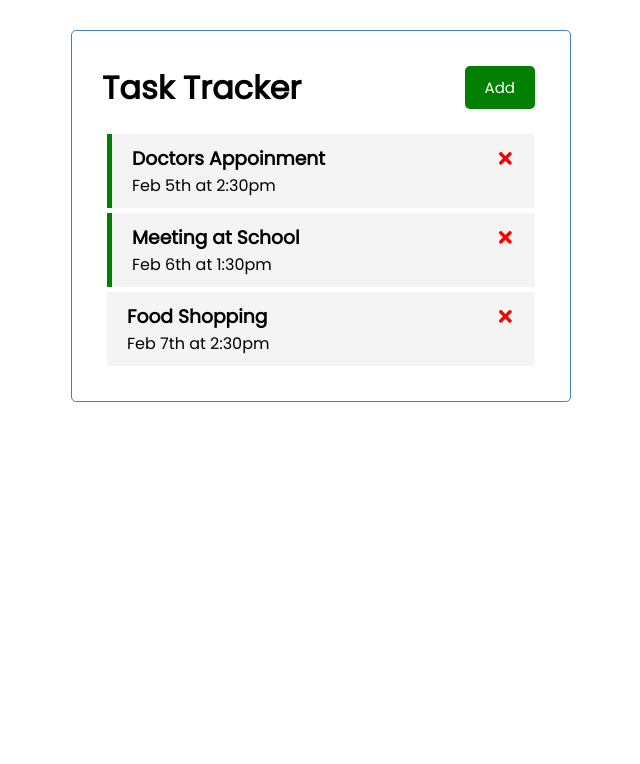
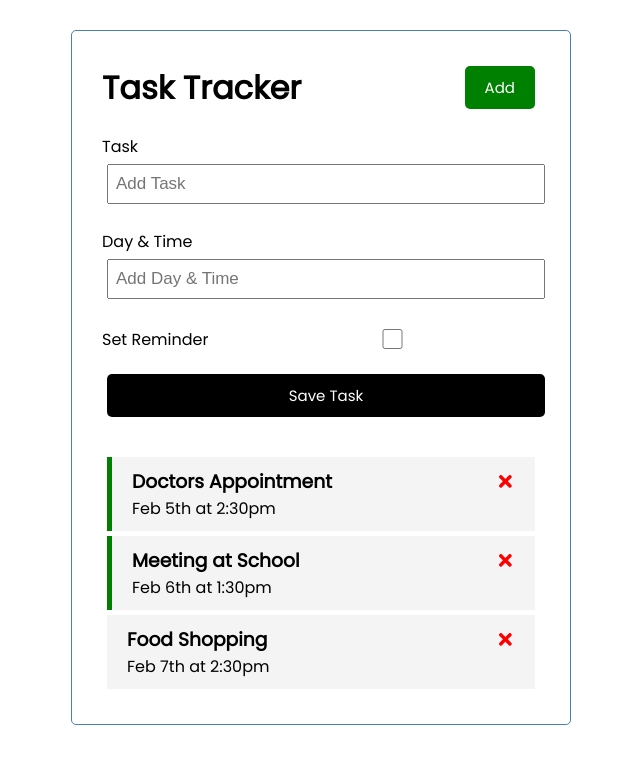
Before and after one commit to shayanshirazian/React-Task-Tracker, a React (Create React App) app: page / in a window 1280 px wide. Both pictures are taken after a click on the button "Add". Shown: the top 764 px of the page, without its empty margins (319-959 px from the left). Built offline with nearby package versions, Linux system fonts and the light colour scheme.

Commit message:
1. Each task creates and can be added by "Save Task" btn
2. when opening the app , add section is not shown and by clicking on "add btn" boxes appear and text can be inputed in the task list .

```diff
--- a/src/App.tsx
+++ b/src/App.tsx
@@ -1,57 +1,64 @@
 import React, {useState} from 'react';
 import Header from './components/Header';
 import Tasks from './components/Tasks';
-
+import AddTask from './components/AddTask';
 
 const App = () => {
+    const [showAddTask, setShowAddTask] = useState<boolean>(false);
+
     const [tasks, setTasks] = useState([
         {
             id: 1,
-            text: 'Doctors Appoinment',
+            text: 'Doctors Appointment',
             day: 'Feb 5th at 2:30pm',
-            reminder: true
+            reminder: true,
         },
         {
             id: 2,
             text: 'Meeting at School',
             day: 'Feb 6th at 1:30pm',
-            reminder: true
+            reminder: true,
         },
         {
             id: 3,
             text: 'Food Shopping',
             day: 'Feb 7th at 2:30pm',
-            reminder: false
-        }
+            reminder: false,
+        },
     ]);
 
-    //Delete Task
+    // Add Task
+    const addTask = (task: any) => {
+        const id = Math.floor(Math.random() * 1000) + 1;
+        const newTask = {id, ...task};
+        setTasks([...tasks, newTask]);
+    };
+
+    // Delete Task
     const deleteTask = (id: number) => {
         setTasks(tasks.filter((task) => task.id !== id));
-    }
+    };
 
-    //toggle Reminder
+    // Toggle Reminder
     const toggleReminder = (id: number) => {
         setTasks(
             tasks.map((task) =>
-                task.id === id ? {
-                    ...task, reminder:
-                        !task.reminder
-                } : task))
-    }
+                task.id === id ? {...task, reminder: !task.reminder} : task
+            )
+        );
+    };
 
     return (
         <div className="container">
-
-            <Header/>
-            {tasks.length > 0 ?
-                < Tasks tasks={tasks}
-                        onDelete={deleteTask} onToggle={toggleReminder}
-                />
-                :
-                'No tasks found.'}
+            <Header onAdd={() => setShowAddTask(!showAddTask)}/>
+            {showAddTask && <AddTask onAdd={addTask}/>}
+            {tasks.length > 0 ? (
+                <Tasks tasks={tasks} onDelete={deleteTask} onToggle={toggleReminder}/>
+            ) : (
+                'No tasks found.'
+            )}
         </div>
     );
-}
+};
 
 export default App;
--- /dev/null
+++ b/src/components/AddTask.js
@@ -0,0 +1,52 @@
+import {useState} from "react";
+
+const AddTask = ({onAdd}) => {
+    const [text, setText] = useState("");
+    const [day, setDay] = useState('');
+    const [reminder, setReminder] = useState(false);
+
+    const onSubmit = (e) => {
+        e.preventDefault();
+
+        if (!text) {
+            alert('Please enter a task');
+            return;
+        }
+        onAdd({text, day, reminder})
+        setText('');
+        setDay('')
+        setReminder(false);
+
+    }
+
+    return (
+        <form className='add-form' onSubmit={onSubmit}>
+            <div className='form-control'>
+                <label>Task</label>
+                <input type='text' placeholder='Add Task'
+                       value={text}
+                       onChange={(e) =>
+                           setText(e.target.value)}/>
+            </div>
+
+            <div className='form-control'>
+                <label>Day & Time</label>
+                <input type='text' placeholder='Add Day & Time'
+                       value={day}
+                       onChange={(e) =>
+                           setDay(e.target.value)}/>
+            </div>
+
+            <div className='form-control form-control-check'>
+                <label>Set Reminder</label>
+                <input type='checkbox'
+                       checked={reminder}
+                       onChange={(e) =>
+                           setReminder(e.currentTarget.checked)}/>
+            </div>
+            <input type='submit' value='Save Task' className='btn btn-block'/>
+        </form>
+    );
+};
+
+export default AddTask;
--- a/src/components/Header.js
+++ b/src/components/Header.js
@@ -1,18 +1,15 @@
 import PropTypes from "prop-types";
 import Button from "./Button";
 
-const Header = ({title}) => {
-    const onClick = () => {
-        console.log('click')
-    }
+const Header = ({title, onAdd}) => {
     return (
         <header className='header'>
             <h1>{title}</h1>
             <Button
                 color='green'
                 text='Add'
-                onClick={onClick}/>
-
+                onClick={onAdd}
+            />
         </header>
     );
 };
```
